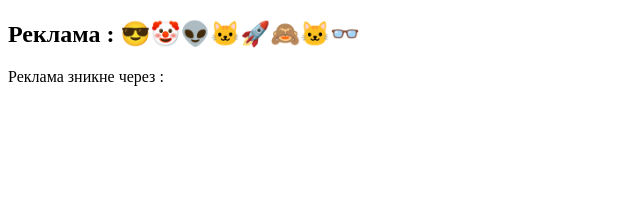
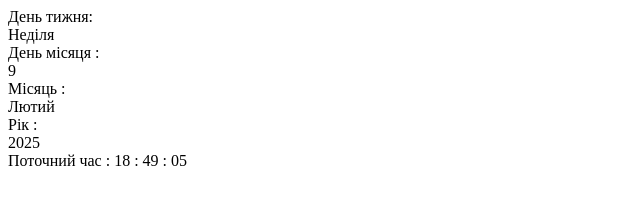
Before and after one commit to DenysLes/goit-js-timeout, a plain HTML site: page index.html in a window 1280 px wide. Shown: the whole page, without its empty margins (0-640 px from the left). Drawn offline with Linux system fonts and the light colour scheme.

Commit message:
add html file and js file clock

```diff
--- a/index.html
+++ b/index.html
@@ -7,9 +7,33 @@
     <title>js is fun</title>
   </head>
   <body>
-    <div class="box js-box">
+    <!-- <div class="box js-box">
       <h2>Реклама : 😎🤡👽🐱‍🚀🙈🐱‍👓</h2>
       <p>Реклама зникне через : <span class="js-timer"></span></p>
+    </div> -->
+
+    <div class="calendar">
+      <div class="date-style">
+        День тижня:
+        <div class="date-day">0</div>
+      </div>
+      <div class="date-style">
+        День місяця :
+        <div class="date">0</div>
+      </div>
+      <div class="date-style">
+        Місяць :
+        <div class="date-month">0</div>
+      </div>
+      <div class="date-style">
+        Рік :
+        <div class="date-year">0</div>
+      </div>
+    </div>
+
+    <div class="digital-clock">0</div>
+    <div class="clock">
+      <div class="clock-seconds__arrow"></div>
     </div>
 
     <script src="./js/clock.js" type="module"></script>
--- a/js/clock.js
+++ b/js/clock.js
@@ -0,0 +1,33 @@
+const day = document.querySelector(".date-day");
+const month = document.querySelector(".date-month");
+const year = document.querySelector(".date-year");
+const date = document.querySelector(".date");
+const digitalClock = document.querySelector('.digital-clock');
+
+const nameOfMonth = ['Січень', 'Лютий', 'Березень', 'Квітень', 'Травень','Чевень', 'Липень', 'Серпень', 'Вересень', 'Жовтень', 'Листопад', 'Грудень'];
+
+const arrDay = ['Неділя', 'Понеділок', 'Вівторок', 'Середа', 'Четвер', 'П"ятниця', 'Субота' ];
+
+setInterval(() => {
+    const currentTime = new Date();
+    const currentDay = arrDay[currentTime.getDay()];
+    const currentDate = currentTime.getDate();
+    const currentMonth = nameOfMonth[currentTime.getMonth()];
+    const currentYear = currentTime.getFullYear();
+    const currentHour = currentTime.getHours();
+    const currentMinutes = currentTime.getMinutes();
+    const currentSeconds = currentTime.getSeconds();
+
+
+    const formatTime = `${currentHour.toString().padStart(2, '0')} : ${currentMinutes.toString().padStart(2, '0')} : ${currentSeconds.toString().padStart(2, '0')}`
+
+
+    day.textContent = currentDay;
+    date.textContent = currentDate;
+    month.textContent = currentMonth;
+    year.textContent = currentYear;
+    digitalClock.textContent =`Поточний час : ${formatTime}`;
+}, 1000);
+
+
+const currentTime = new Date();
```
